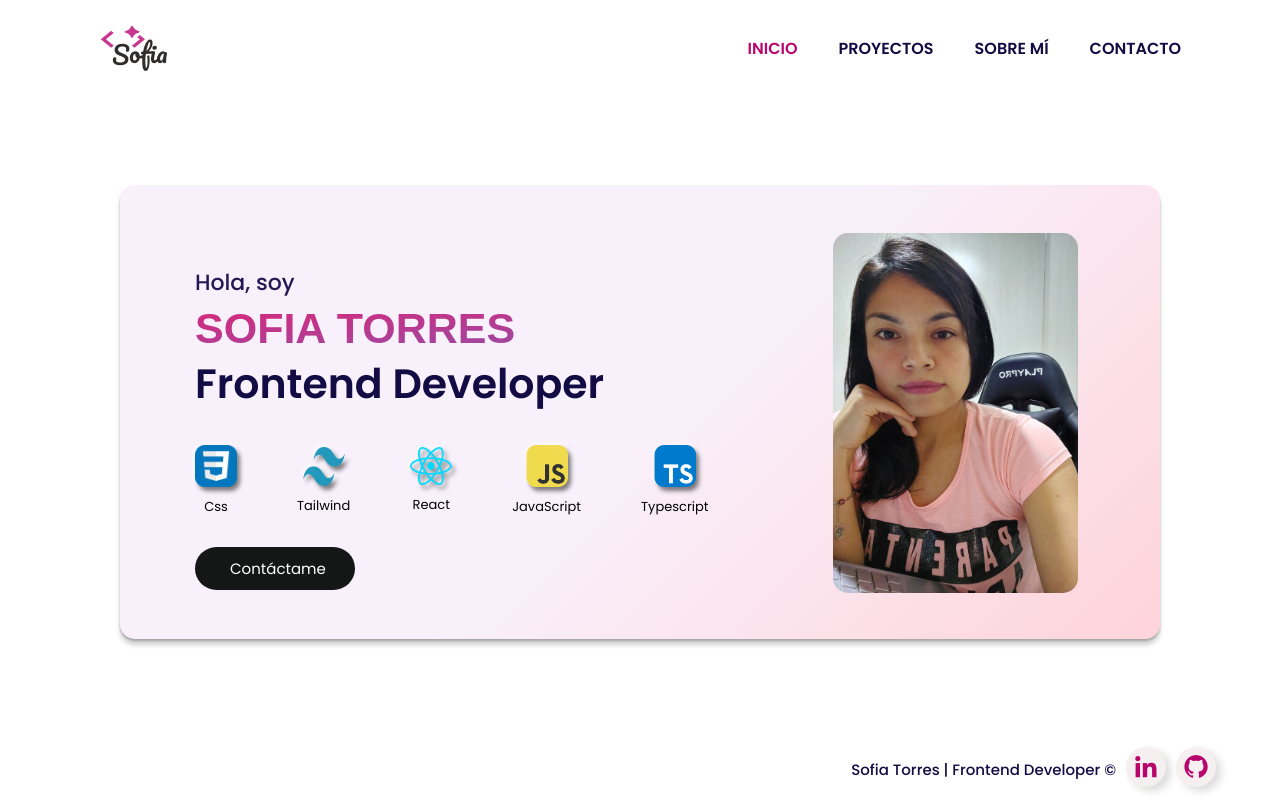
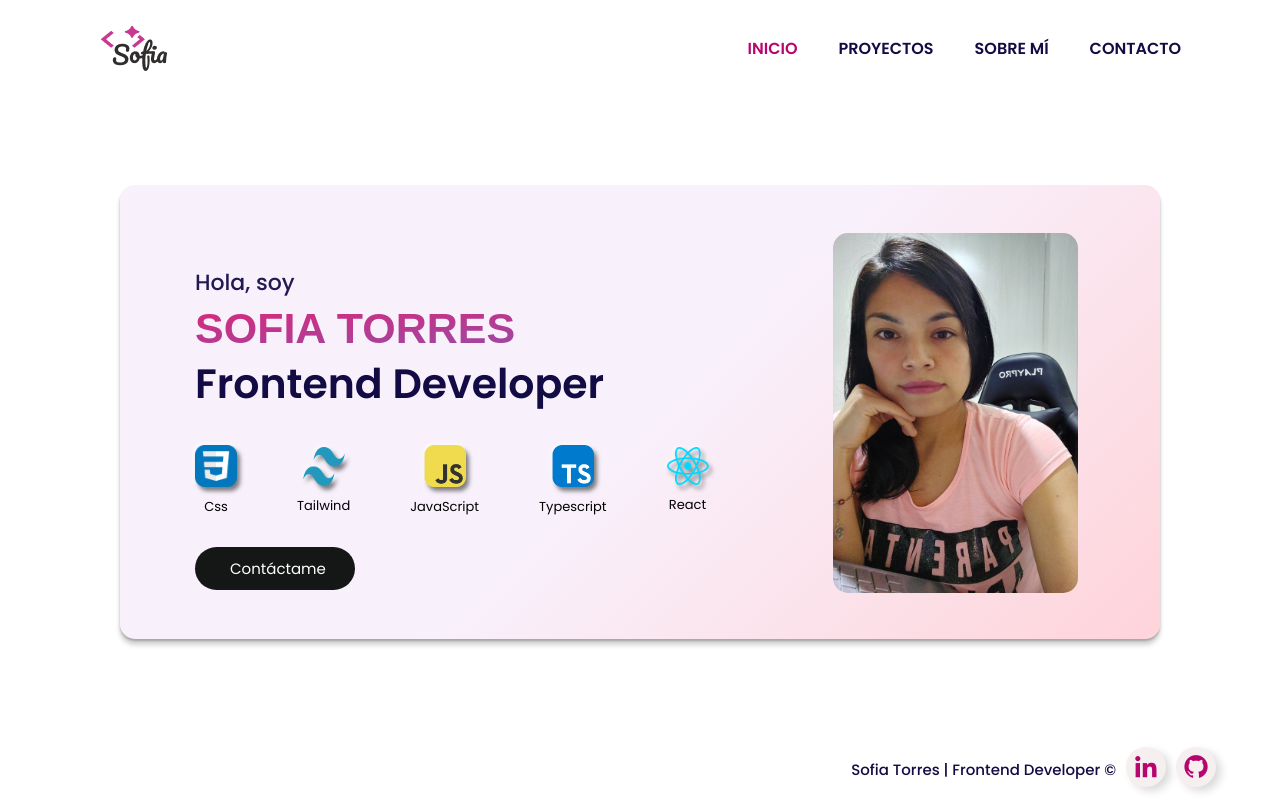
Before and after one commit to sofia-torres-v/Portfolio, a React (Vite) app: page / in a window 1280 px wide. Built offline with nearby package versions, Linux system fonts and the light colour scheme; a web font is replaced by a local one.

Commit message:
icon order on home update

```diff
--- a/src/Pages/Home/Home.jsx
+++ b/src/Pages/Home/Home.jsx
@@ -31,16 +31,16 @@ const Home = () => {
                     <p className="text-icon-home">Tailwind</p>
                 </div>
                 <div className="box-icons-banner">
-                    <img src={imageReact} alt="icono React" className="intro__image" />
-                    <p className="text-icon-home">React</p>
-                </div>
-                <div className="box-icons-banner">
                     <img src={imageJs} alt="icono JavScript" className="intro__image" />
                     <p className="text-icon-home">JavaScript</p>
                 </div>
                 <div className="box-icons-banner">
                     <img src={imageTypescript} alt="icono Typescript" className="intro__image" />
                     <p className="text-icon-home">Typescript</p>
+                </div>
+                                <div className="box-icons-banner">
+                    <img src={imageReact} alt="icono React" className="intro__image" />
+                    <p className="text-icon-home">React</p>
                 </div>
             </div>
             <Link to="/contact" className="button-title">
```
